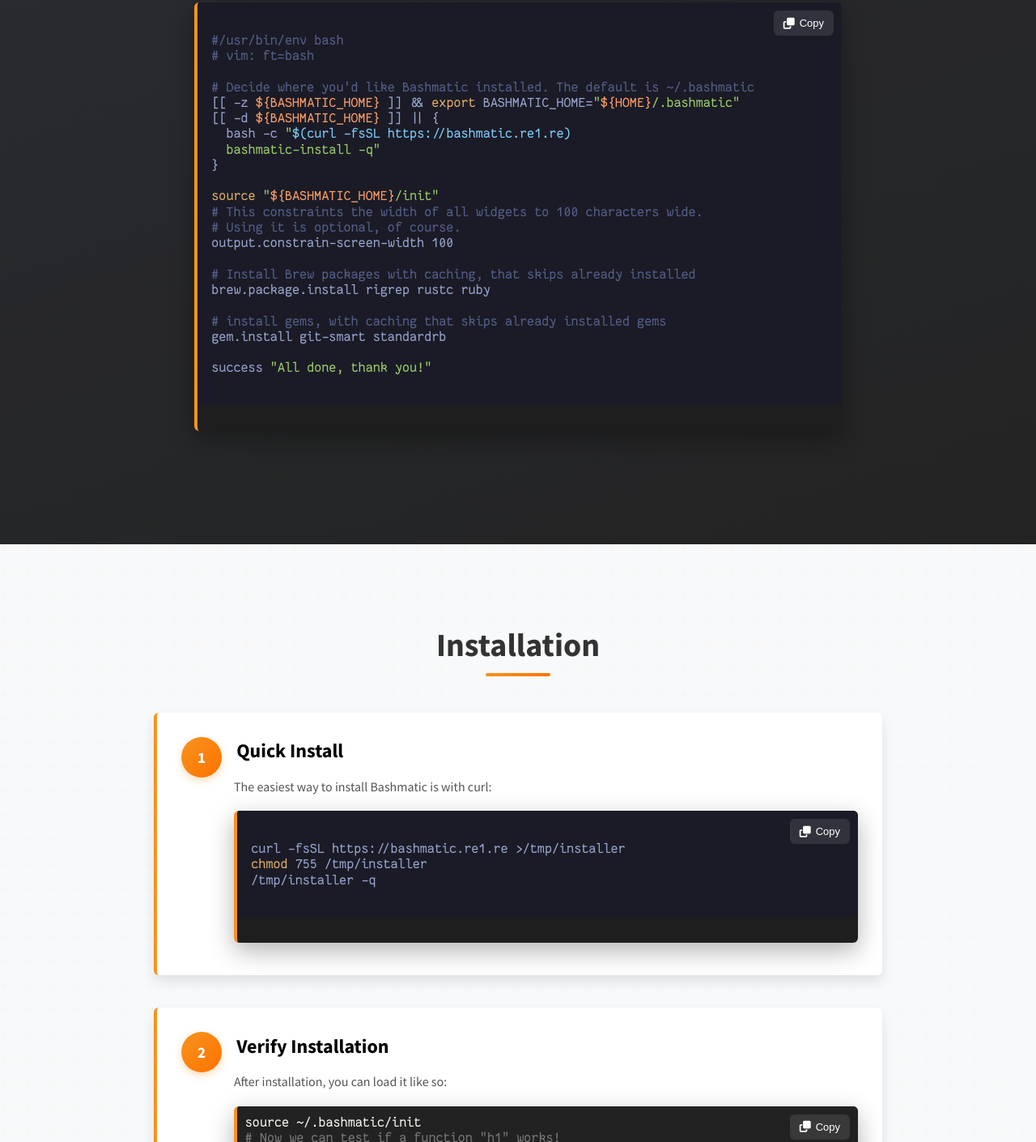
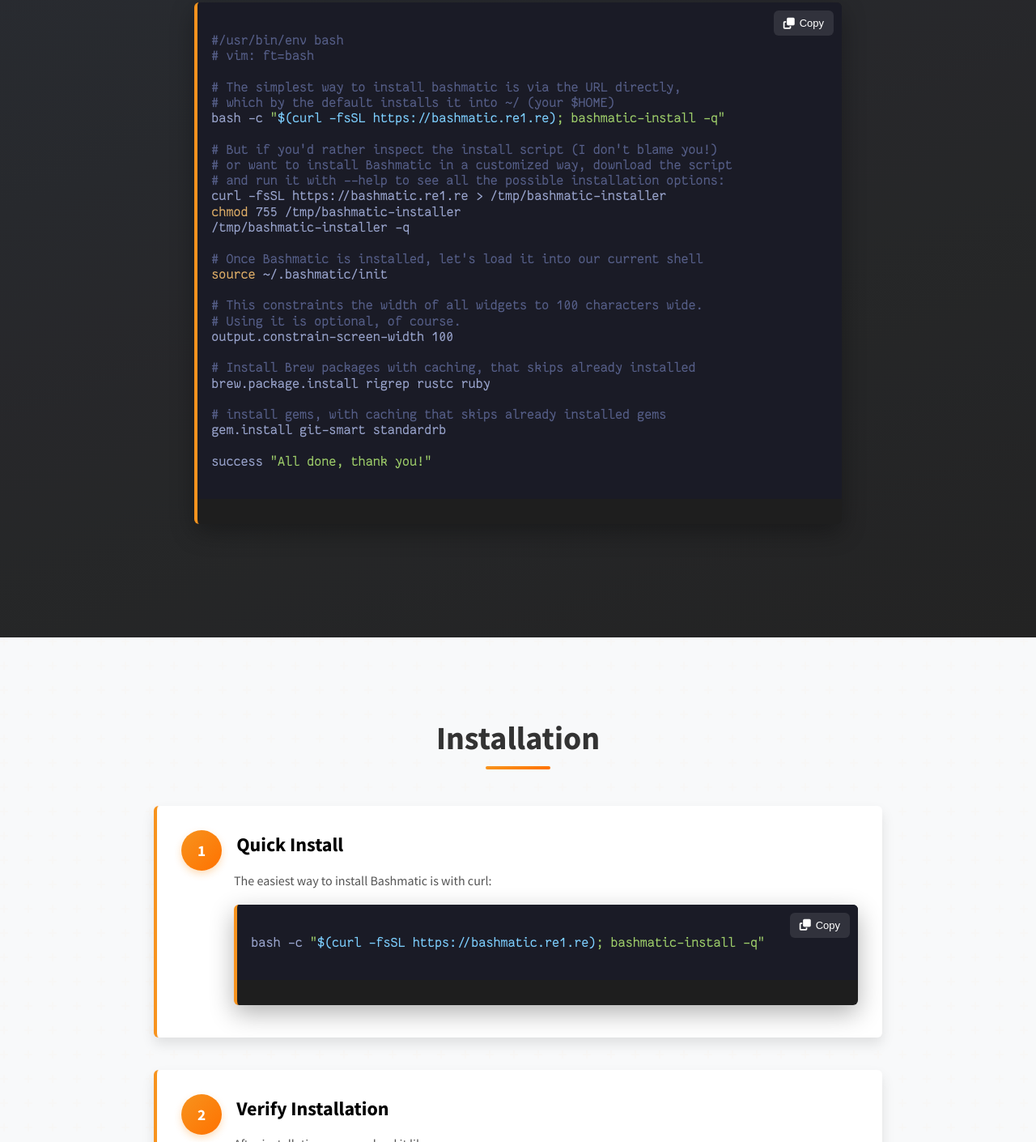
Before and after one commit to kigster/bashmatic, a plain HTML site: page marketing/public/index.html in a window 1280 px wide. Shown: the part 3944-5354 px from the top of the page at 81% size. Drawn offline with nearby package versions, Linux system fonts and the light colour scheme; files that its build step writes are made by us from their sources.

Commit message:
Fixing installation options on the marketing site

```diff
--- a/marketing/public/index.html
+++ b/marketing/public/index.html
@@ -143,14 +143,20 @@
 #/usr/bin/env bash
 # vim: ft=bash
 
-# Decide where you'd like Bashmatic installed. The default is ~/.bashmatic
-[[ -z ${BASHMATIC_HOME} ]] && export BASHMATIC_HOME="${HOME}/.bashmatic"
-[[ -d ${BASHMATIC_HOME} ]] || {
-  bash -c "$(curl -fsSL https://bashmatic.re1.re)
-  bashmatic-install -q"
-}
+# The simplest way to install bashmatic is via the URL directly,
+# which by the default installs it into ~/ (your $HOME)
+bash -c "$(curl -fsSL https://bashmatic.re1.re); bashmatic-install -q"
 
-source "${BASHMATIC_HOME}/init"
+# But if you'd rather inspect the install script (I don't blame you!)
+# or want to install Bashmatic in a customized way, download the script
+# and run it with --help to see all the possible installation options:
+curl -fsSL https://bashmatic.re1.re > /tmp/bashmatic-installer
+chmod 755 /tmp/bashmatic-installer
+/tmp/bashmatic-installer -q
+
+# Once Bashmatic is installed, let's load it into our current shell
+source ~/.bashmatic/init
+
 # This constraints the width of all widgets to 100 characters wide.
 # Using it is optional, of course.
 output.constrain-screen-width 100
@@ -180,9 +186,7 @@
           <p>The easiest way to install Bashmatic is with curl:</p>
           <div class="code-container">
             <pre class="animated animate-on-scroll"><code>
-curl -fsSL https://bashmatic.re1.re >/tmp/installer
-chmod 755 /tmp/installer
-/tmp/installer -q
+bash -c "$(curl -fsSL https://bashmatic.re1.re); bashmatic-install -q"
             </code>
             </pre>
           </div>
```
Also changed, not shown: 1 other file.
